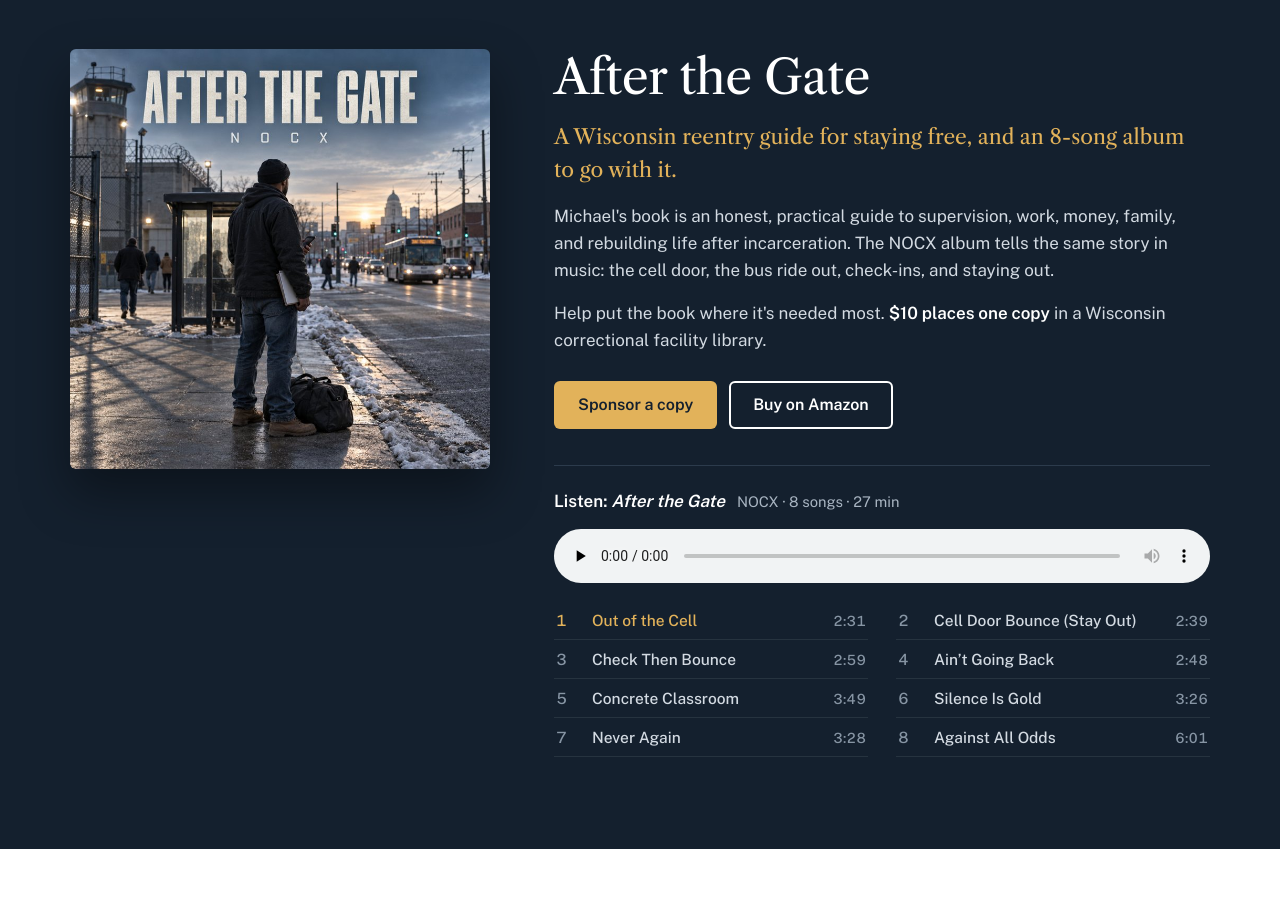
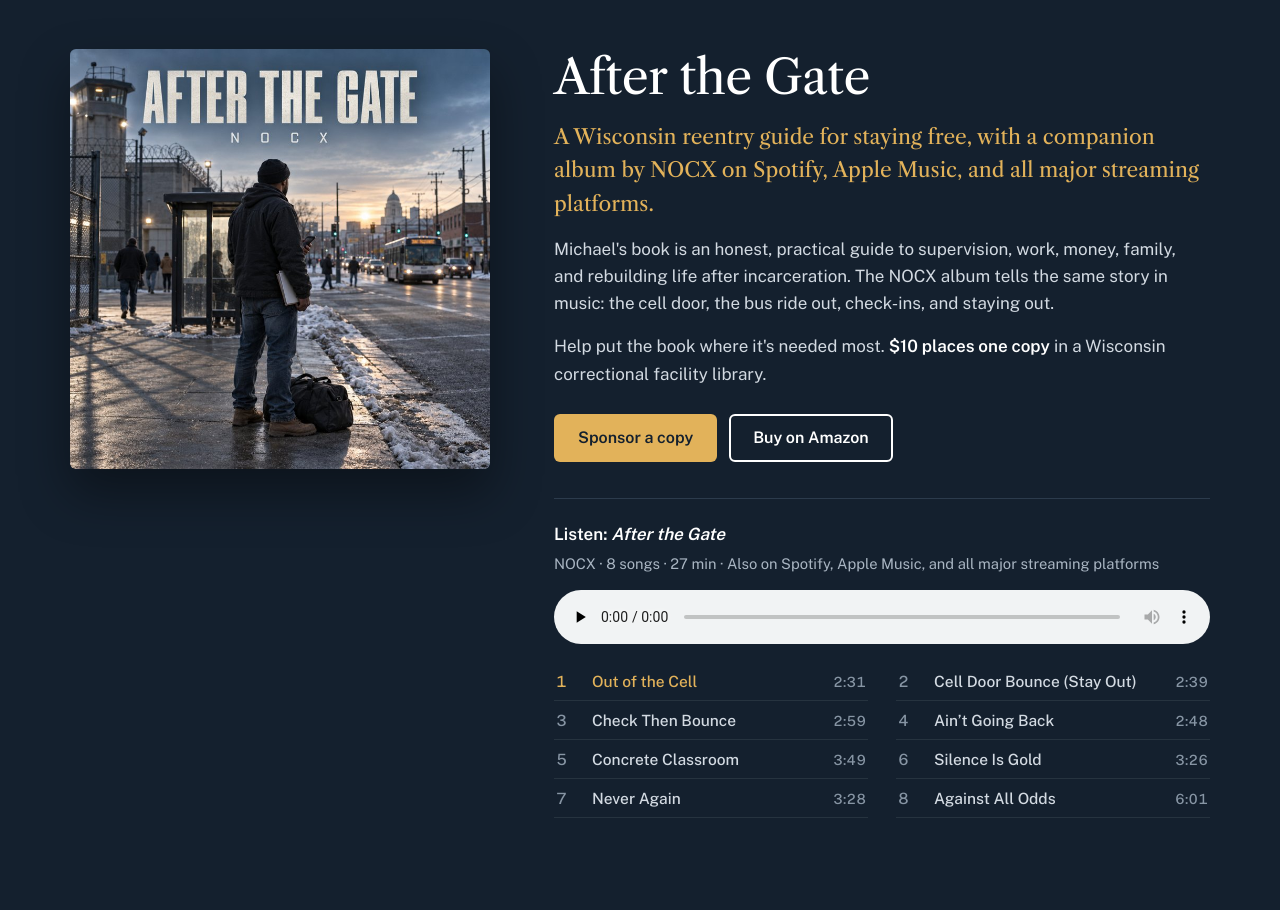
Before and after one commit to paperchasersllcwi-sudo/paperchasersllc, a plain HTML site: page index.html in a window 1280 px wide. Shown: the part 4520-5437 px from the top of the page. Drawn offline with nearby package versions, Linux system fonts and the light colour scheme.

Commit message:
After the Gate: note album is on all major streaming platforms
Co-Authored-By: Claude Opus 5.5 <noreply@anthropic.com>
Claude-Session: https://claude.ai/code/session_012rcystEUW9v95NgQWFcEok

```diff
--- a/index.html
+++ b/index.html
@@ -735,7 +735,7 @@ p { margin: 0; }
       </div>
       <div class="gate-text">
         <h2 id="gate-title">After the Gate</h2>
-        <p class="gate-sub">A Wisconsin reentry guide for staying free, and an 8-song album to go with it.</p>
+        <p class="gate-sub">A Wisconsin reentry guide for staying free, with a companion album by NOCX on Spotify, Apple Music, and all major streaming platforms.</p>
         <p>
           Michael's book is an honest, practical guide to supervision, work, money,
           family, and rebuilding life after incarceration. The NOCX album tells the
@@ -751,7 +751,7 @@ p { margin: 0; }
         </div>
 
         <div class="player">
-          <p class="player-head"><strong>Listen: <em>After the Gate</em></strong> <span>NOCX &middot; 8 songs &middot; 27 min</span></p>
+          <p class="player-head"><strong>Listen: <em>After the Gate</em></strong> <span>NOCX &middot; 8 songs &middot; 27 min &middot; Also on Spotify, Apple Music, and all major streaming platforms</span></p>
           <audio id="gate-audio" controls preload="none" src="media/after-the-gate/01-out-of-the-cell.mp3">Your browser does not support audio playback.</audio>
           <ol class="tracks" role="list">
             <li><button type="button" class="track-btn is-current" data-src="media/after-the-gate/01-out-of-the-cell.mp3" aria-pressed="true"><span class="tn">1</span><span class="tt">Out of the Cell</span><span class="td">2:31</span></button></li>
```
Also changed, not shown: after-the-gate.html (+1 -1 lines).
